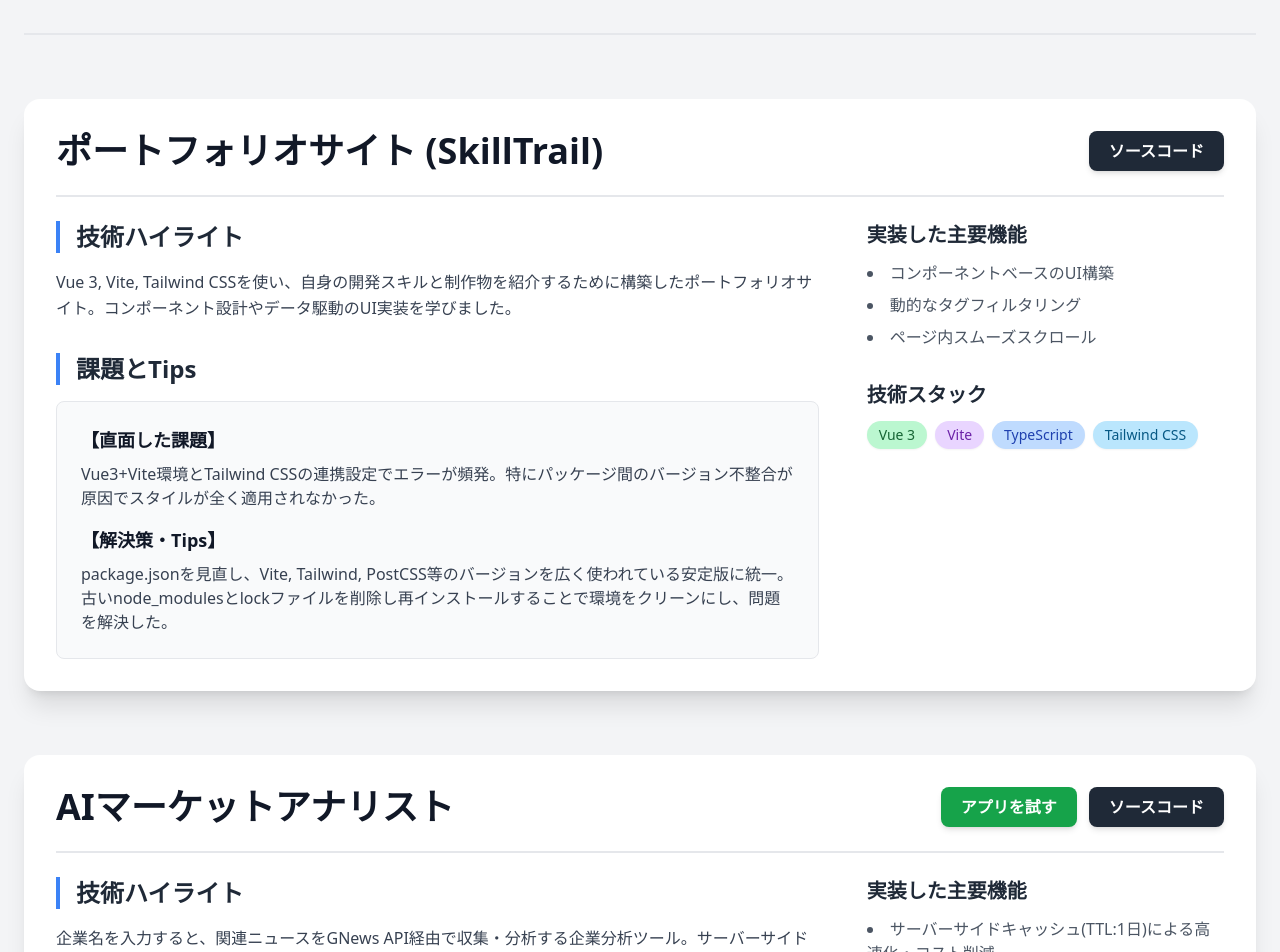
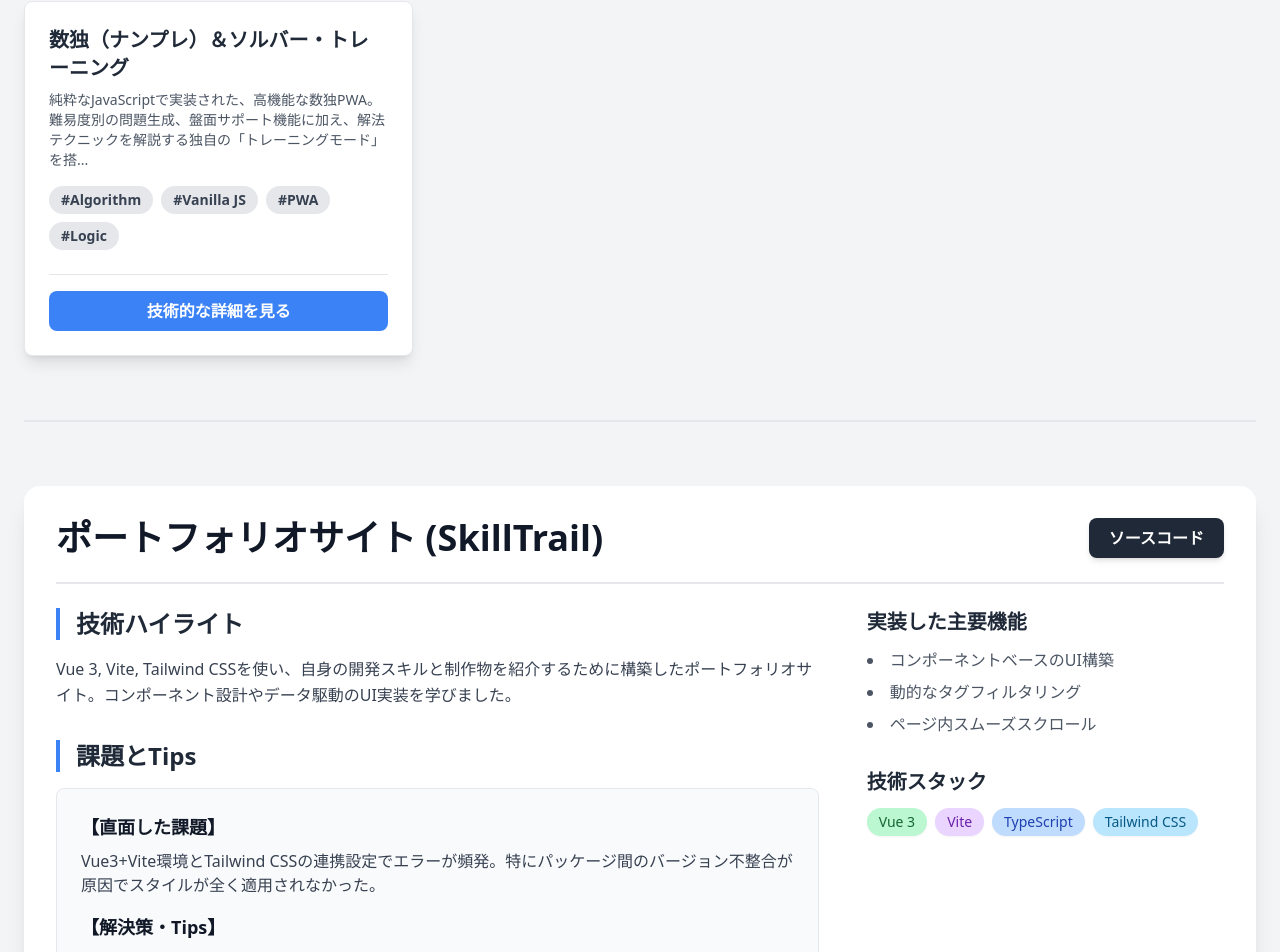
Before and after one commit to tako-chan0511/skilltrail, a Vue app: page / in a window 1280 px wide. Shown: the part 1823-2775 px from the top of the page. Built offline with nearby package versions, Linux system fonts and the light colour scheme.

Commit message:
数独アプリ

```diff
--- a/src/apps.ts
+++ b/src/apps.ts
@@ -310,7 +310,6 @@ export const apps: App[] = [
       { name: 'Interact.js', color: 'bg-pink-300 text-pink-900' },
     ],
   },
-  // --- ★★★ ここから新規追加 ★★★ ---
   {
     id: 14,
     title: 'キーボードタイピング練習アプリ (Typing Fall)',
@@ -337,6 +336,34 @@ export const apps: App[] = [
       { name: 'PWA', color: 'bg-amber-300 text-amber-900' },
     ],
   },
+  // --- ★★★ ここから新規追加 ★★★ ---
+  {
+    id: 15,
+    title: '数独（ナンプレ）＆ソルバー・トレーニング',
+    description: '純粋なJavaScriptで実装された、高機能な数独PWA。難易度別の問題生成、盤面サポート機能に加え、解法テクニックを解説する独自の「トレーニングモード」を搭載。ロジックの核心部である問題生成・解決アルゴリズムと、81マスに及ぶ盤面の複雑な状態管理が技術的な見どころです。',
+    screenshot: '',
+    appUrl: 'https://tako-chan0511.github.io/sudoku/',
+    githubUrl: 'https://github.com/tako-chan0511/sudoku',
+    tags: ['Algorithm', 'Vanilla JS', 'PWA', 'Logic'],
+    learnings: {
+      challenge: '再帰的なバックトラッキング（深さ優先探索）アルゴリズムによる問題生成と解答ロジックの実装。特に、人間が解ける範囲の良問を生成するための適切なヒント数の調整と、トレーニングモードで特定の解法パターン（例：予約、三国同盟）を盤面から認識させるロジックの構築が複雑でした。',
+      solution: '数独のロジック（検証、解答、パターン認識）をUIのDOM操作から完全に分離したモジュールとして設計。盤面の状態は多次元配列で管理し、すべての操作はこの配列を更新する関数を介して行われます。UIは状態配列の変更を検知して再描画するだけのシンプルな構造にすることで、複雑なアルゴリズムの実装に集中できました。',
+    },
+    features: [
+      'バックトラッキング法による問題生成とソルバー機能',
+      '解法テクニックをステップ・バイ・ステップで学べるトレーニングモード',
+      '候補数字のメモ機能や、矛盾箇所のハイライトなどの盤面サポート',
+      'localStorageを利用した盤面の状態保存・復元機能',
+      'PWA対応によるオフラインでのプレイ',
+    ],
+    stack: [
+      { name: 'JavaScript (ES6+)', color: 'bg-yellow-200 text-yellow-800' },
+      { name: 'HTML5', color: 'bg-orange-200 text-orange-800' },
+      { name: 'CSS3', color: 'bg-blue-200 text-blue-800' },
+      { name: 'PWA', color: 'bg-amber-300 text-amber-900' },
+      { name: 'Algorithm Design', color: 'bg-purple-200 text-purple-800' },
+    ],
+  },
 ];
 
 // 全てのタグを重複なく取得する
```
